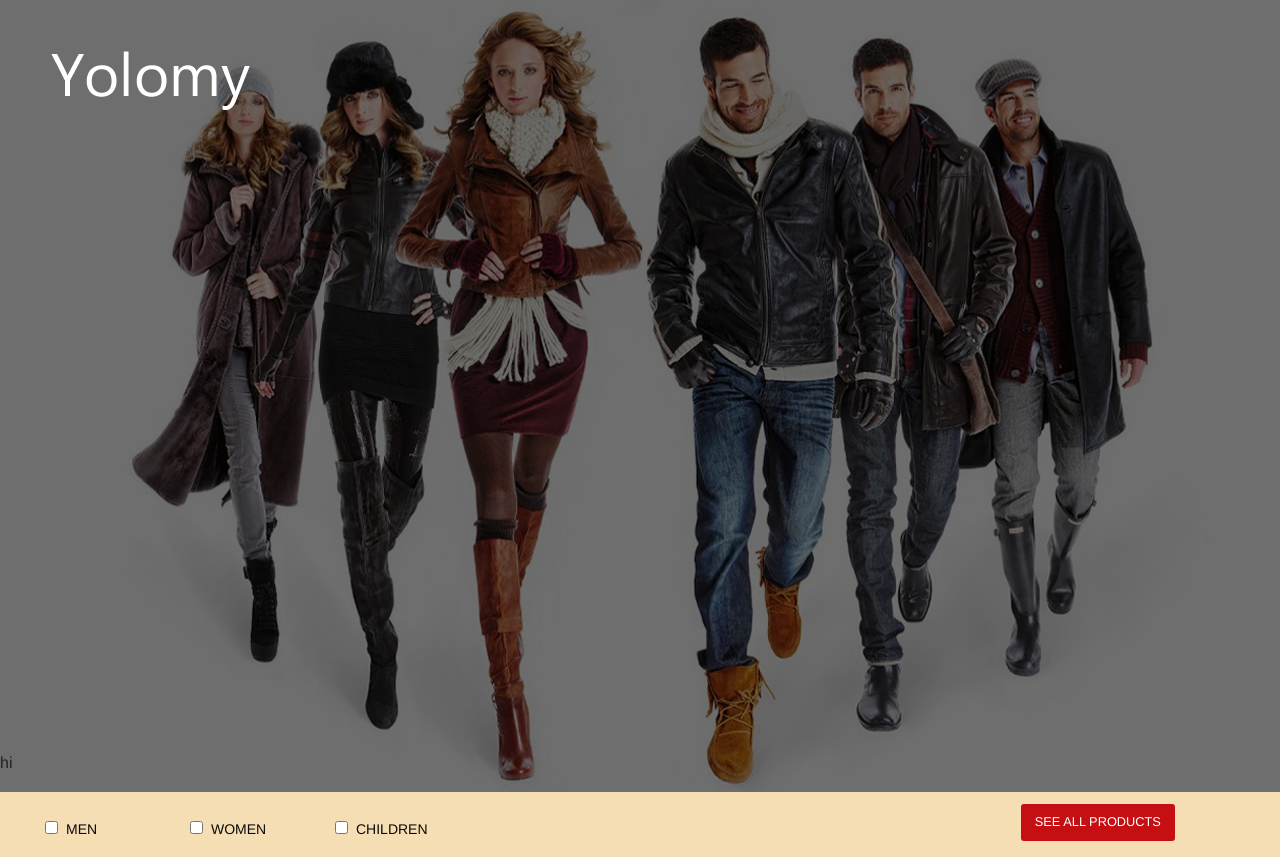
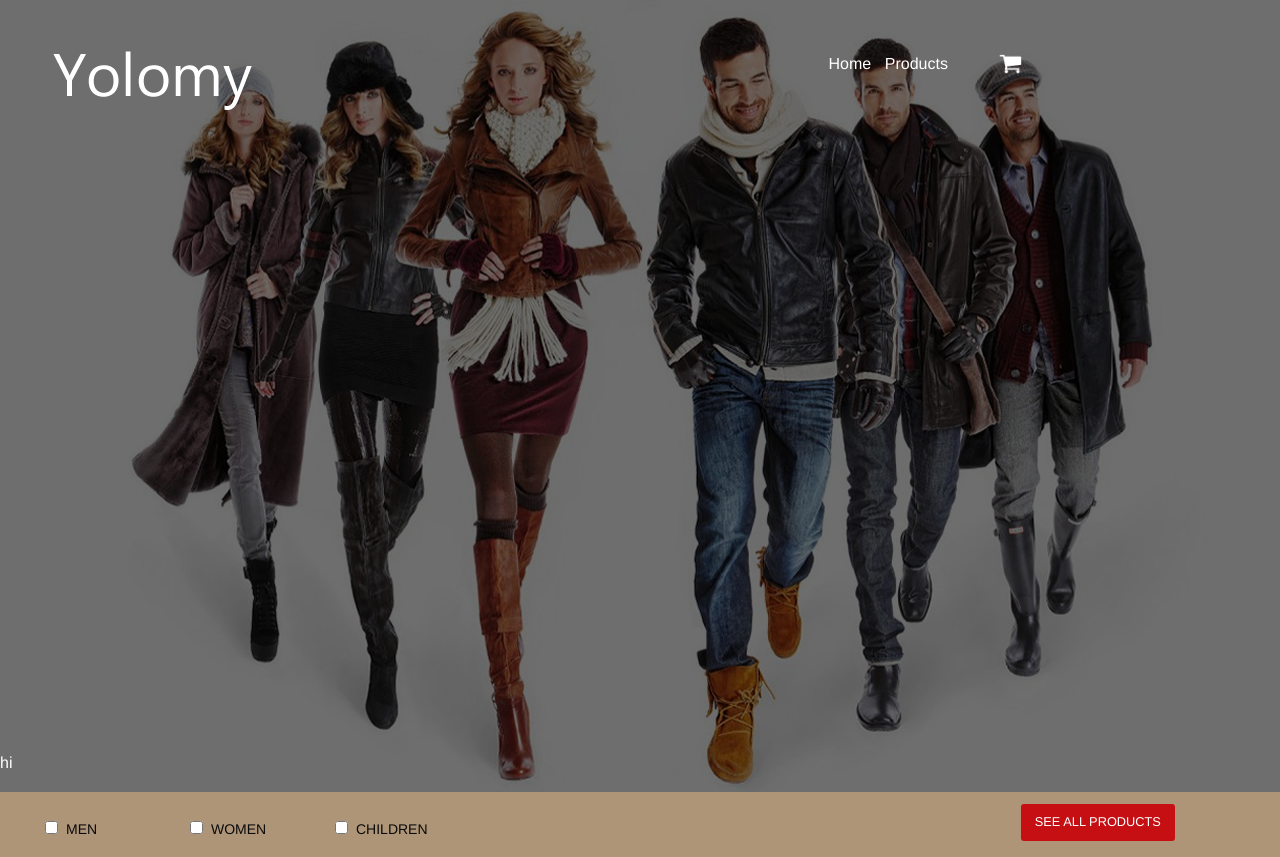
Before and after one commit to meshnesh/yolomy, a plain HTML site: page index.html in a window 1280 px wide. Drawn offline with Linux system fonts and the light colour scheme.

Commit message:
modified home page

```diff
--- a/css/app.css
+++ b/css/app.css
@@ -3,20 +3,31 @@
     background-size: 100% 100%;
     height: auto;
 }
+/*
 img{
         margin-top: 4%;
     margin-left: 4%;
 }
+*/
 
-.btn
-{
-    background-color: wheat;
-}
 
- p{
+
+.pin{
     padding-top: 50%;
 }
 
 body{
-    background-color: wheat;
+    background-color: #AE9578;
 }
+
+p{
+        color: white;
+}
+
+.small-2 {
+    width: 32.66667%;
+}
+
+.large-4 {
+    width: 25%;
+}
--- a/index.html
+++ b/index.html
@@ -12,8 +12,37 @@
 
 
 <div class="expanded row">
-    <img src="assets/logo/logo.png">
-<p>hi</p>
+    <div class="row" style="
+    margin-top: 4%;
+    margin-left: 3%;
+">
+        <div class="large-6 columns"><img src="assets/logo/logo.png"></div>
+
+        <div class="large-6 columns">
+          <div class="row" style="
+    float: right;
+">
+
+
+                <div class="small-2 large-4 columns">
+                <p>Home</p>
+                </div>
+
+                <div class="small-4 large-4 columns"><p>Products</p>
+                </div>
+
+                <div class="small-6 large-4 columns">
+                  <img src="assets/logo/shop.png">
+                </div>
+
+            </div>
+
+
+        </div>
+</div>
+
+
+<p class="pin">hi</p>
 </div>
 
 
```
